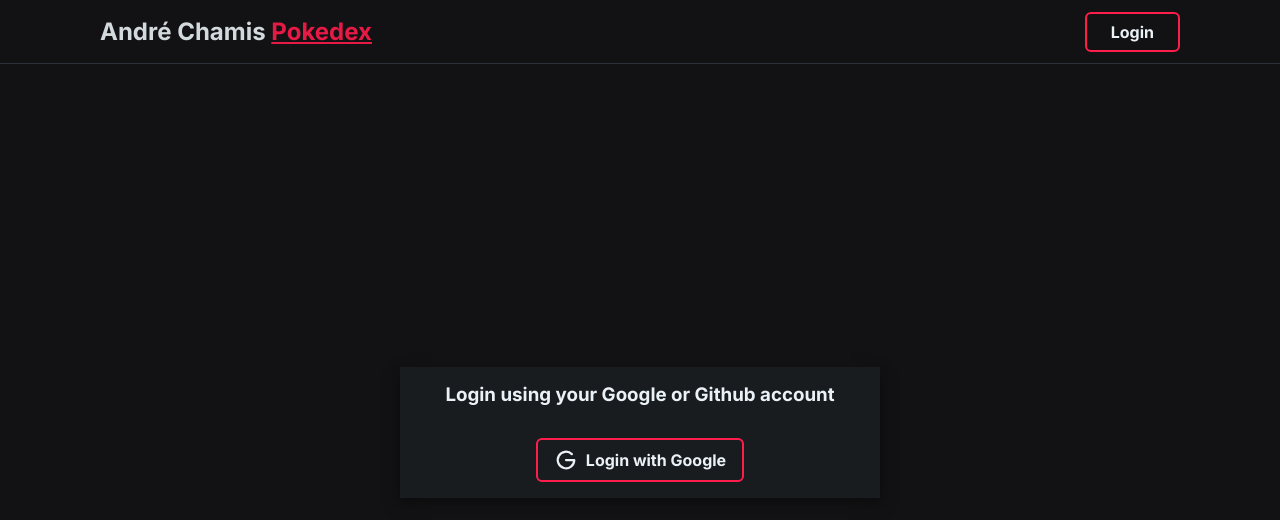
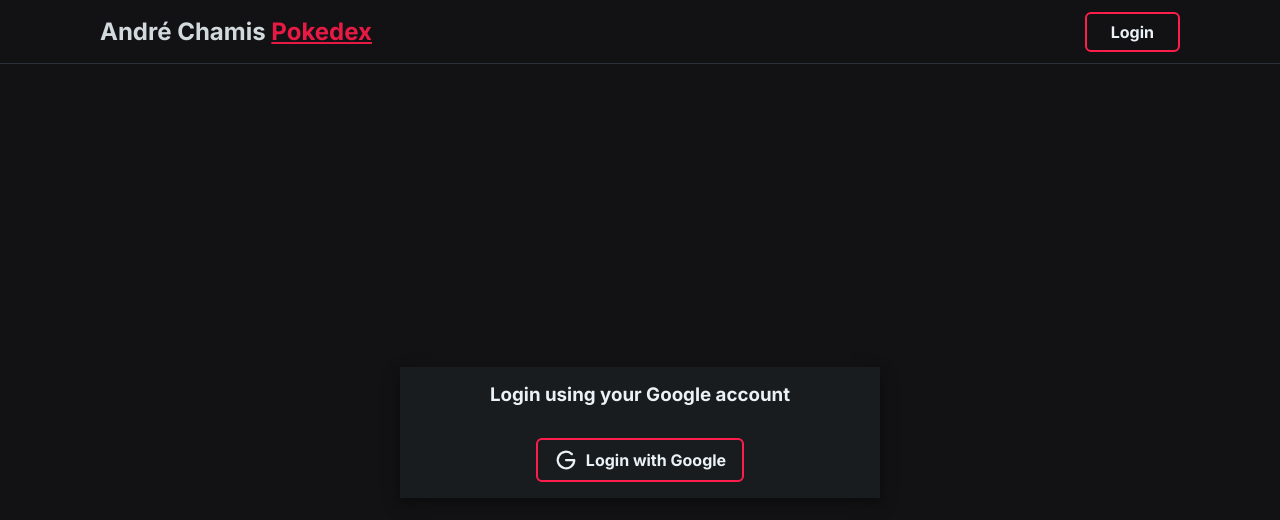
Before and after one commit to afchamis21/pokedex, a Next.js app: page /login in a window 1280 px wide. Shown: the top 520 px of the page. Built offline with nearby package versions, Linux system fonts and the light colour scheme; no server answers.

Commit message:
edited login page

```diff
--- a/src/components/PageController/index.tsx
+++ b/src/components/PageController/index.tsx
@@ -79,8 +79,8 @@
           </PageIndicator>
         )
       })}
-      <button>
-        <CaretRight size={32} onClick={handleIncreasePage} />
+      <button disabled={currentPage >= 99} onClick={handleIncreasePage}>
+        <CaretRight size={32} />
       </button>
     </PageControllerContainer>
   )
--- a/src/pages/login.tsx
+++ b/src/pages/login.tsx
@@ -34,7 +34,7 @@
           <h2>You&apos;re already logged in!</h2>
         ) : (
           <>
-            <h3>Login using your Google or Github account</h3>
+            <h3>Login using your Google account</h3>
             <LogInButton onClick={handleGoogleSignIn}>
               <GoogleLogo weight="bold" size={24} /> Login with Google
             </LogInButton>
```
